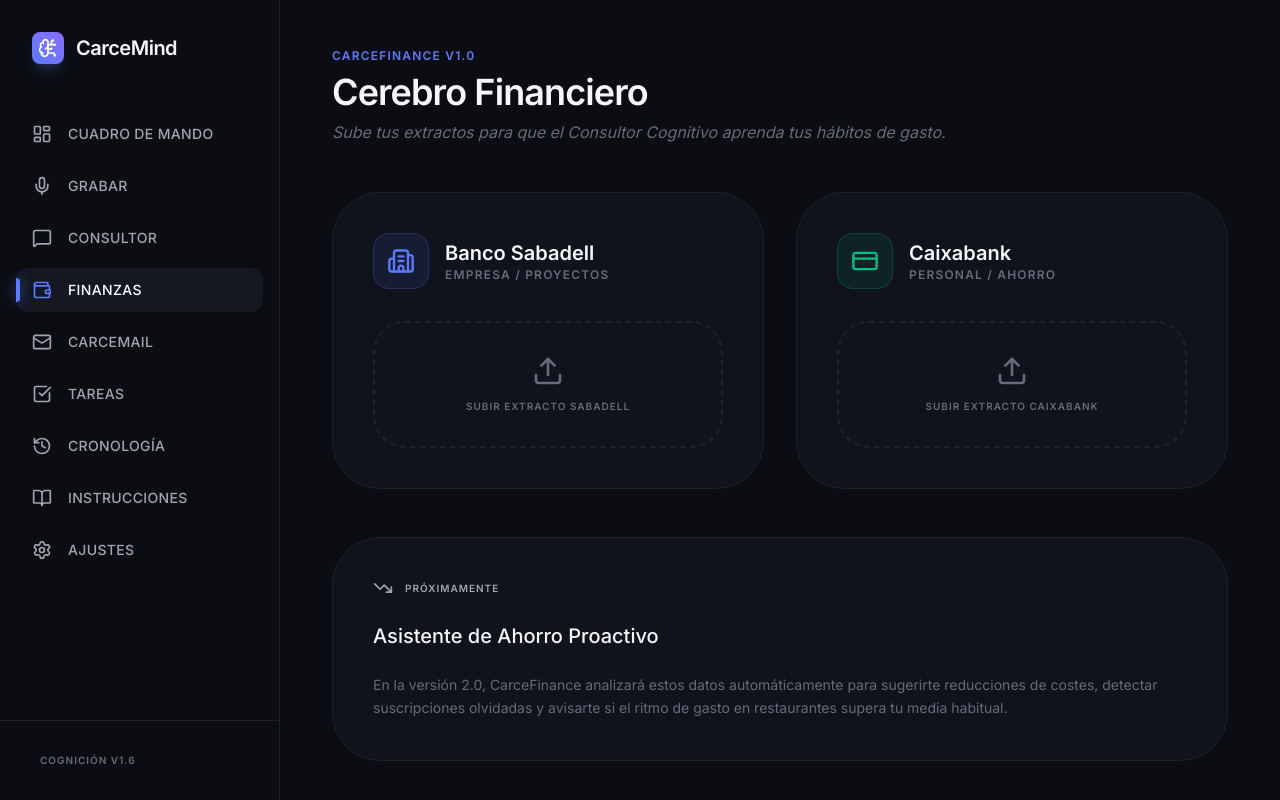
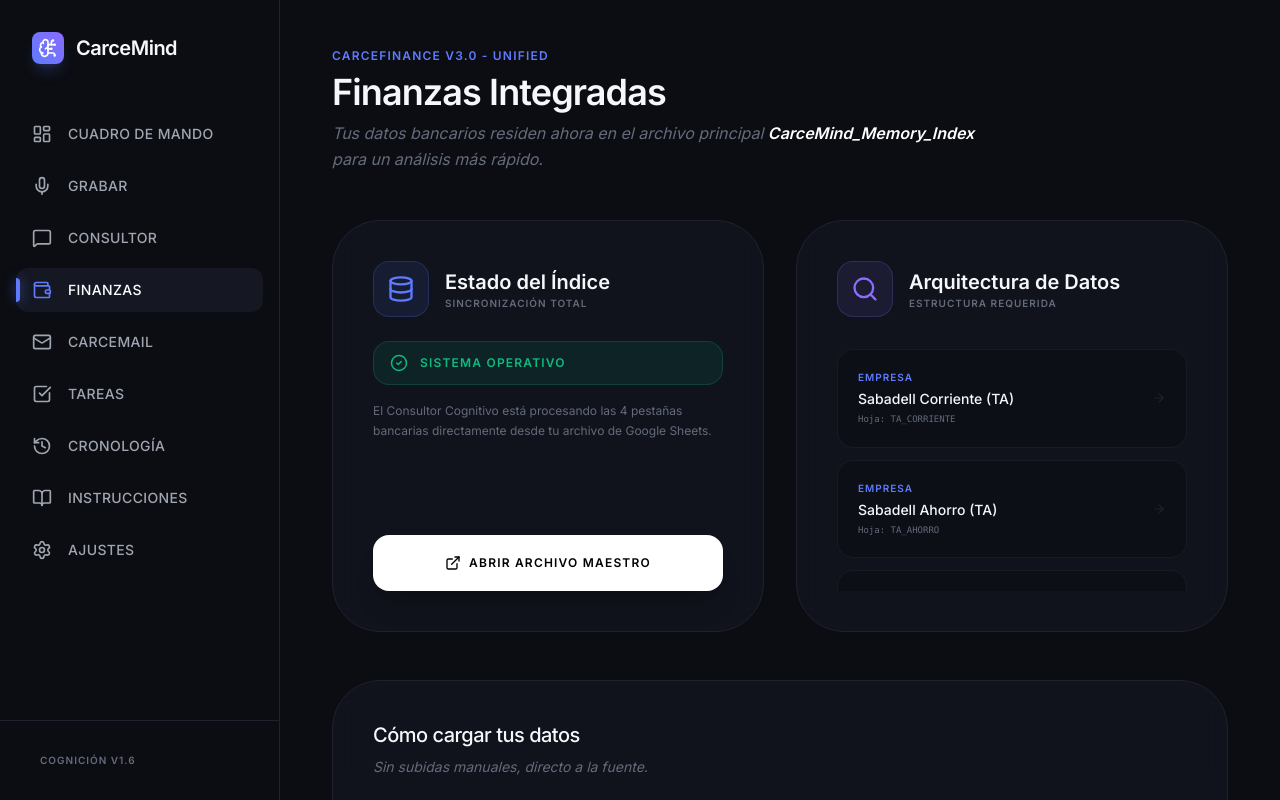
Before and after one commit to carcepower/Carcemind, a React (Vite) app: page / in a window 1280 px wide. Both pictures are taken after a click on the button "FINANZAS". Built offline with nearby package versions, Linux system fonts and the light colour scheme.

Commit message:
Update from Google Built

```diff
--- a/App.tsx
+++ b/App.tsx
@@ -34,12 +34,12 @@
 
   const [memories, setMemories] = useState<Memory[]>([]);
   const [tasks, setTasks] = useState<Task[]>([]);
-  const [bankTrans, setBankTrans] = useState<BankTransaction[]>([]);
+  const [bankTrans, setBankTrans] = useState<any[]>([]);
 
   const [chatHistory, setChatHistory] = useState<Message[]>(() => {
     const saved = localStorage.getItem('carcemind_chat_history');
     return saved ? JSON.parse(saved) : [
-      { id: '1', role: 'assistant', text: 'Hola Pablo. He analizado tus memorias estructuradas. ¿En qué avanzamos?', timestamp: new Date() }
+      { id: '1', role: 'assistant', text: 'Hola Pablo. He analizado tus memorias estructuradas y finanzas. ¿En qué avanzamos?', timestamp: new Date() }
     ];
   });
 
@@ -64,12 +64,11 @@
     localStorage.setItem('carcemind_mail_history', JSON.stringify(mailHistory));
   }, [mailHistory]);
 
-  const fetchRowsSafe = async (sheetName: string) => {
+  const fetchRowsSafe = async (ssId: string, sheetName: string) => {
     try {
-      if (!googleConfig.spreadsheetId || !googleConfig.accessToken) return [];
-      return await googleApi.getRows(googleConfig.spreadsheetId, sheetName, googleConfig.accessToken);
+      if (!ssId || !googleConfig.accessToken) return [];
+      return await googleApi.getRows(ssId, sheetName, googleConfig.accessToken);
     } catch (e) {
-      console.warn(`La pestaña ${sheetName} no pudo ser cargada.`);
       return [];
     }
   };
@@ -78,12 +77,18 @@
     if (googleConfig.isConnected && googleConfig.accessToken && googleConfig.spreadsheetId) {
       setIsInitialLoading(true);
       try {
-        const [memRows, taskRows, chatRows, mailRows, bankRows] = await Promise.all([
-          fetchRowsSafe('ENTRADAS'),
-          fetchRowsSafe('TAREAS'),
-          fetchRowsSafe('CHAT_LOG'),
-          fetchRowsSafe('MAIL_LOG'),
-          fetchRowsSafe('BANK_LOG')
+        const [
+          memRows, taskRows, chatRows, mailRows,
+          taCorr, taAho, perCorr, perAho
+        ] = await Promise.all([
+          fetchRowsSafe(googleConfig.spreadsheetId, 'ENTRADAS'),
+          fetchRowsSafe(googleConfig.spreadsheetId, 'TAREAS'),
+          fetchRowsSafe(googleConfig.spreadsheetId, 'CHAT_LOG'),
+          fetchRowsSafe(googleConfig.spreadsheetId, 'MAIL_LOG'),
+          fetchRowsSafe(googleConfig.spreadsheetId, 'TA_CORRIENTE'),
+          fetchRowsSafe(googleConfig.spreadsheetId, 'TA_AHORRO'),
+          fetchRowsSafe(googleConfig.spreadsheetId, 'PERSONAL_CORRIENTE'),
+          fetchRowsSafe(googleConfig.spreadsheetId, 'PERSONAL_AHORRO')
         ]);
 
         if (memRows.length > 1) {
@@ -100,26 +105,13 @@
           setTasks(loadedTasks);
         }
 
-        if (chatRows.length > 1) {
-          const loadedChat = chatRows.slice(1).filter((r: any) => r[0]).map((r: any) => ({
-            id: r[0], timestamp: new Date(r[1]), role: r[2] as 'user' | 'assistant', text: r[3]
-          }));
-          if (loadedChat.length !== chatHistory.length) setChatHistory(loadedChat);
-        }
-
-        if (mailRows.length > 1) {
-          const loadedMail = mailRows.slice(1).filter((r: any) => r[2]).map((r: any) => ({
-            prompt: r[2], answer: r[3], results: JSON.parse(r[4] || '[]')
-          }));
-          if (loadedMail.length !== mailHistory.length) setMailHistory(loadedMail);
-        }
-
-        if (bankRows.length > 1) {
-          const loadedBank: BankTransaction[] = bankRows.slice(1).filter((r: any) => r[0]).map((r: any) => ({
-            id: r[0], date: r[1], concept: r[2], amount: parseFloat(r[3]), balance: parseFloat(r[4]), bank: r[5] as any, category: r[6] as any
-          }));
-          setBankTrans(loadedBank);
-        }
+        const combinedFinance = [
+          ...taCorr.slice(1).map(r => ({ date: r[0], concept: r[1], amount: r[3], type: 'TA_Empresa_Corriente' })),
+          ...taAho.slice(1).map(r => ({ date: r[0], concept: r[1], amount: r[3], type: 'TA_Empresa_Ahorro' })),
+          ...perCorr.slice(1).map(r => ({ date: r[0], concept: r[2], amount: r[4], type: 'Personal_Caixa_Corriente' })),
+          ...perAho.slice(1).map(r => ({ date: r[0], concept: r[2], amount: r[4], type: 'Personal_Caixa_Ahorro' }))
+        ].filter(t => t.date);
+        setBankTrans(combinedFinance);
 
       } catch (error) {
         console.error("Error crítico cargando datos:", error);
@@ -130,6 +122,21 @@
   };
 
   useEffect(() => { loadData(); }, [googleConfig.isConnected, googleConfig.spreadsheetId, googleConfig.accessToken]);
+
+  const renderView = () => {
+    switch (activeView) {
+      case ViewType.DASHBOARD: return <Dashboard memories={memories} tasks={tasks} onRefresh={loadData} isLoading={isInitialLoading} />;
+      case ViewType.RECORD: return <RecordMemory onMemoryAdded={() => { loadData(); setActiveView(ViewType.MEMORIES); }} googleConfig={googleConfig} />;
+      case ViewType.CHAT: return <ChatView memories={memories} googleConfig={googleConfig} messages={chatHistory} setMessages={setChatHistory} bankData={bankTrans} />;
+      case ViewType.MAIL: return <CarceMailView config={gmailConfig} setConfig={setGmailConfig} history={mailHistory} setHistory={setMailHistory} googleConfig={googleConfig} />;
+      case ViewType.BANK: return <BankView googleConfig={googleConfig} onDataUpdate={loadData} />;
+      case ViewType.TASKS: return <TasksView tasks={tasks} setTasks={setTasks} googleConfig={googleConfig} onDeleteTask={handleDeleteTask} onRefresh={loadData} isLoading={isInitialLoading} />;
+      case ViewType.MEMORIES: return <MemoriesView memories={memories} onDeleteMemory={handleDeleteMemory} />;
+      case ViewType.SETTINGS: return <SettingsView config={googleConfig} setConfig={setGoogleConfig} />;
+      case ViewType.INSTRUCTIONS: return <InstructionsView />;
+      default: return <Dashboard memories={memories} tasks={tasks} onRefresh={loadData} isLoading={isInitialLoading} />;
+    }
+  };
 
   const handleDeleteMemory = async (id: string) => {
     if (!googleConfig.accessToken || !googleConfig.spreadsheetId) return;
@@ -145,21 +152,6 @@
       await googleApi.deleteRowById(googleConfig.spreadsheetId, 'TAREAS', id, googleConfig.accessToken);
       setTasks(prev => prev.filter(t => t.id !== id));
     } catch (e) { console.error(e); }
-  };
-
-  const renderView = () => {
-    switch (activeView) {
-      case ViewType.DASHBOARD: return <Dashboard memories={memories} tasks={tasks} onRefresh={loadData} isLoading={isInitialLoading} />;
-      case ViewType.RECORD: return <RecordMemory onMemoryAdded={() => { loadData(); setActiveView(ViewType.MEMORIES); }} googleConfig={googleConfig} />;
-      case ViewType.CHAT: return <ChatView memories={memories} googleConfig={googleConfig} messages={chatHistory} setMessages={setChatHistory} bankData={bankTrans} />;
-      case ViewType.MAIL: return <CarceMailView config={gmailConfig} setConfig={setGmailConfig} history={mailHistory} setHistory={setMailHistory} googleConfig={googleConfig} />;
-      case ViewType.BANK: return <BankView googleConfig={googleConfig} onDataUpdate={loadData} />;
-      case ViewType.TASKS: return <TasksView tasks={tasks} setTasks={setTasks} googleConfig={googleConfig} onDeleteTask={handleDeleteTask} onRefresh={loadData} isLoading={isInitialLoading} />;
-      case ViewType.MEMORIES: return <MemoriesView memories={memories} onDeleteMemory={handleDeleteMemory} />;
-      case ViewType.SETTINGS: return <SettingsView config={googleConfig} setConfig={setGoogleConfig} />;
-      case ViewType.INSTRUCTIONS: return <InstructionsView />;
-      default: return <Dashboard memories={memories} tasks={tasks} onRefresh={loadData} isLoading={isInitialLoading} />;
-    }
   };
 
   return (
--- a/views/BankView.tsx
+++ b/views/BankView.tsx
@@ -1,188 +1,120 @@
 
-import React, { useState } from 'react';
-import { GoogleConfig, BankTransaction } from '../types';
-import { googleApi } from '../lib/googleApi';
-import { Upload, FileText, CheckCircle2, Loader2, AlertCircle, TrendingDown, Building2, CreditCard } from 'lucide-react';
+import React from 'react';
+import { GoogleConfig } from '../types';
+import {
+  CheckCircle2,
+  ExternalLink,
+  Database,
+  Search,
+  ArrowRight
+} from 'lucide-react';
 
 interface BankViewProps {
   googleConfig: GoogleConfig;
   onDataUpdate: () => void;
 }
 
-const BankView: React.FC<BankViewProps> = ({ googleConfig, onDataUpdate }) => {
-  const [loading, setLoading] = useState<{ [key: string]: boolean }>({});
-  const [status, setStatus] = useState<{ [key: string]: 'idle' | 'success' | 'error' }>({ Sabadell: 'idle', Caixabank: 'idle' });
-  const [errorMsg, setErrorMsg] = useState('');
+const BankView: React.FC<BankViewProps> = ({ googleConfig }) => {
+  const financeSheets = [
+    { label: 'Sabadell Corriente (TA)', tab: 'TA_CORRIENTE', category: 'Empresa' },
+    { label: 'Sabadell Ahorro (TA)', tab: 'TA_AHORRO', category: 'Empresa' },
+    { label: 'Caixabank Corriente (Personal)', tab: 'PERSONAL_CORRIENTE', category: 'Personal' },
+    { label: 'Caixabank Ahorro (Personal)', tab: 'PERSONAL_AHORRO', category: 'Personal' }
+  ];
 
-  const processFile = async (file: File, bank: 'Sabadell' | 'Caixabank', category: 'Empresa' | 'Personal') => {
-    if (!googleConfig.isConnected) {
-      setErrorMsg("Conecta Google en Ajustes primero.");
-      return;
-    }
-
-    setLoading(prev => ({ ...prev, [bank]: true }));
-    setStatus(prev => ({ ...prev, [bank]: 'idle' }));
-
-    try {
-      // 1. Convertir archivo a Base64 para Gemini
-      const base64 = await new Promise<string>((resolve) => {
-        const reader = new FileReader();
-        reader.onload = () => resolve((reader.result as string).split(',')[1]);
-        reader.readAsDataURL(file);
-      });
-
-      // 2. IA Parsing
-      const prompt = `
-        Analiza este extracto bancario de ${bank}.
-        Extrae las transacciones y devuélvelas en un array JSON con este formato exacto:
-        [{"date": "YYYY-MM-DD", "concept": "nombre del comercio o abono", "amount": numero_flotante, "balance": numero_flotante}]
-
-        Notas para ${bank}:
-        ${bank === 'Sabadell' ? 'Columnas: F. Operativa, Concepto, Importe, Saldo.' : 'Columnas: Fecha, Movimiento, Importe, Saldo.'}
-        Devuelve SOLO el JSON.
-      `;
-
-      const response = await googleApi.safeAiCall({
-        prompt,
-        fileData: { data: base64, mimeType: file.type }
-      });
-
-      const transactions = JSON.parse(response.text);
-
-      // 3. Guardar en Google Sheets (Batch upload)
-      if (transactions.length > 0) {
-        const rows = transactions.map((t: any) => [
-          crypto.randomUUID(),
-          t.date,
-          t.concept,
-          t.amount,
-          t.balance,
-          bank,
-          category
-        ]);
-
-        await googleApi.batchAppendRows(googleConfig.spreadsheetId!, 'BANK_LOG', rows, googleConfig.accessToken!);
-      }
-
-      setStatus(prev => ({ ...prev, [bank]: 'success' }));
-      onDataUpdate();
-    } catch (err: any) {
-      console.error(err);
-      setStatus(prev => ({ ...prev, [bank]: 'error' }));
-      setErrorMsg("Error procesando el archivo. Asegúrate de que sea un Excel o CSV legible.");
-    } finally {
-      setLoading(prev => ({ ...prev, [bank]: false }));
+  const handleOpenFile = () => {
+    if (googleConfig.spreadsheetId) {
+      window.open(`https://docs.google.com/spreadsheets/d/${googleConfig.spreadsheetId}/edit`, '_blank');
     }
   };
 
   return (
     <div className="max-w-4xl mx-auto space-y-12 pb-32 animate-in fade-in duration-700">
       <header className="space-y-2">
-        <p className="text-[#5E7BFF] text-xs font-bold uppercase tracking-widest">CarceFinance v1.0</p>
-        <h2 className="text-4xl font-semibold tracking-tight">Cerebro Financiero</h2>
-        <p className="text-[#646B7B] italic">Sube tus extractos para que el Consultor Cognitivo aprenda tus hábitos de gasto.</p>
+        <p className="text-[#5E7BFF] text-xs font-bold uppercase tracking-widest">CarceFinance v3.0 - Unified</p>
+        <h2 className="text-4xl font-semibold tracking-tight">Finanzas Integradas</h2>
+        <p className="text-[#646B7B] italic leading-relaxed max-w-2xl">
+          Tus datos bancarios residen ahora en el archivo principal <b className="text-white">CarceMind_Memory_Index</b> para un análisis más rápido.
+        </p>
       </header>
 
       <div className="grid grid-cols-1 md:grid-cols-2 gap-8">
-        {/* SABADELL - EMPRESA */}
-        <div className={`glass border p-10 rounded-[3rem] space-y-8 transition-all ${status.Sabadell === 'success' ? 'border-[#10B981]/30 bg-[#10B981]/5' : 'border-[#1F2330]'}`}>
+        <section className="glass border border-[#1F2330] p-10 rounded-[3rem] space-y-6 flex flex-col justify-between">
+          <div className="space-y-6">
             <div className="flex items-center gap-4">
               <div className="w-14 h-14 rounded-2xl bg-[#5E7BFF]/10 flex items-center justify-center border border-[#5E7BFF]/20">
-              <Building2 className="text-[#5E7BFF]" size={28} />
+                <Database className="text-[#5E7BFF]" size={28} />
               </div>
               <div>
-              <h3 className="text-xl font-bold">Banco Sabadell</h3>
-              <p className="text-[#646B7B] text-xs uppercase font-bold tracking-widest">Empresa / Proyectos</p>
+                <h3 className="text-xl font-bold">Estado del Índice</h3>
+                <p className="text-[#646B7B] text-[10px] uppercase font-bold tracking-widest">Sincronización Total</p>
               </div>
             </div>
 
-          <div className="relative group">
-            <input
-              type="file"
-              accept=".csv,.xlsx,.xls"
-              onChange={(e) => e.target.files?.[0] && processFile(e.target.files[0], 'Sabadell', 'Empresa')}
-              className="absolute inset-0 w-full h-full opacity-0 cursor-pointer z-10"
-              disabled={loading.Sabadell}
-            />
-            <div className="border-2 border-dashed border-[#1F2330] group-hover:border-[#5E7BFF] rounded-[2rem] p-8 text-center transition-all">
-              {loading.Sabadell ? (
-                <div className="flex flex-col items-center gap-3">
-                  <Loader2 className="animate-spin text-[#5E7BFF]" />
-                  <span className="text-[10px] font-bold uppercase tracking-widest">Leyendo transacciones...</span>
+            <div className="space-y-4">
+              <div className="flex items-center gap-3 px-4 py-3 rounded-2xl bg-[#10B981]/10 text-[#10B981] border border-[#10B981]/20">
+                <CheckCircle2 size={18} />
+                <span className="text-xs font-bold uppercase tracking-widest">Sistema Operativo</span>
               </div>
-              ) : status.Sabadell === 'success' ? (
-                <div className="flex flex-col items-center gap-3 text-[#10B981]">
-                  <CheckCircle2 size={32} />
-                  <span className="text-[10px] font-bold uppercase tracking-widest">Sincronizado</span>
-                </div>
-              ) : (
-                <div className="flex flex-col items-center gap-3 text-[#646B7B]">
-                  <Upload size={32} />
-                  <span className="text-[10px] font-bold uppercase tracking-widest">Subir Extracto Sabadell</span>
-                </div>
-              )}
-            </div>
+              <p className="text-[#646B7B] text-xs leading-relaxed">
+                El Consultor Cognitivo está procesando las 4 pestañas bancarias directamente desde tu archivo de Google Sheets.
+              </p>
             </div>
           </div>
 
-        {/* CAIXABANK - PERSONAL */}
-        <div className={`glass border p-10 rounded-[3rem] space-y-8 transition-all ${status.Caixabank === 'success' ? 'border-[#10B981]/30 bg-[#10B981]/5' : 'border-[#1F2330]'}`}>
+          <button
+            onClick={handleOpenFile}
+            className="w-full py-5 rounded-2xl bg-white text-black font-bold text-xs uppercase tracking-widest flex items-center justify-center gap-2 hover:scale-[1.02] active:scale-95 transition-all shadow-xl mt-4"
+          >
+            <ExternalLink size={16} /> Abrir Archivo Maestro
+          </button>
+        </section>
+
+        <section className="glass border border-[#1F2330] p-10 rounded-[3rem] space-y-6">
           <div className="flex items-center gap-4">
-            <div className="w-14 h-14 rounded-2xl bg-[#10B981]/10 flex items-center justify-center border border-[#10B981]/20">
-              <CreditCard className="text-[#10B981]" size={28} />
+            <div className="w-14 h-14 rounded-2xl bg-[#8A6CFF]/10 flex items-center justify-center border border-[#8A6CFF]/20">
+              <Search className="text-[#8A6CFF]" size={28} />
             </div>
             <div>
-              <h3 className="text-xl font-bold">Caixabank</h3>
-              <p className="text-[#646B7B] text-xs uppercase font-bold tracking-widest">Personal / Ahorro</p>
+              <h3 className="text-xl font-bold">Arquitectura de Datos</h3>
+              <p className="text-[#646B7B] text-[10px] uppercase font-bold tracking-widest">Estructura Requerida</p>
             </div>
           </div>
 
-          <div className="relative group">
-            <input
-              type="file"
-              accept=".csv,.xlsx,.xls"
-              onChange={(e) => e.target.files?.[0] && processFile(e.target.files[0], 'Caixabank', 'Personal')}
-              className="absolute inset-0 w-full h-full opacity-0 cursor-pointer z-10"
-              disabled={loading.Caixabank}
-            />
-            <div className="border-2 border-dashed border-[#1F2330] group-hover:border-[#10B981] rounded-[2rem] p-8 text-center transition-all">
-              {loading.Caixabank ? (
-                <div className="flex flex-col items-center gap-3">
-                  <Loader2 className="animate-spin text-[#10B981]" />
-                  <span className="text-[10px] font-bold uppercase tracking-widest">Escaneando saldos...</span>
+          <div className="space-y-3 pt-2 max-h-[250px] overflow-y-auto scrollbar-hide">
+            {financeSheets.map((item, i) => (
+              <div key={i} className="p-5 bg-black/20 border border-white/5 rounded-2xl flex items-center justify-between group hover:border-white/10 transition-colors">
+                <div className="space-y-1">
+                  <p className="text-[10px] font-bold text-[#5E7BFF] uppercase tracking-widest">{item.category}</p>
+                  <p className="text-sm font-medium">{item.label}</p>
+                  <p className="text-[9px] text-[#646B7B] font-mono">Hoja: {item.tab}</p>
                 </div>
-              ) : status.Caixabank === 'success' ? (
-                <div className="flex flex-col items-center gap-3 text-[#10B981]">
-                  <CheckCircle2 size={32} />
-                  <span className="text-[10px] font-bold uppercase tracking-widest">Sincronizado</span>
+                <ArrowRight size={14} className="text-[#1F2330] group-hover:text-white transition-colors" />
               </div>
-              ) : (
-                <div className="flex flex-col items-center gap-3 text-[#646B7B]">
-                  <Upload size={32} />
-                  <span className="text-[10px] font-bold uppercase tracking-widest">Subir Extracto Caixabank</span>
+            ))}
           </div>
-              )}
+        </section>
+      </div>
+
+      <div className="glass border border-[#1F2330] p-10 rounded-[3rem] space-y-8">
+        <div className="space-y-2">
+          <h4 className="text-xl font-medium tracking-tight">Cómo cargar tus datos</h4>
+          <p className="text-[#646B7B] text-sm italic">Sin subidas manuales, directo a la fuente.</p>
+        </div>
+        <div className="grid grid-cols-1 md:grid-cols-3 gap-8">
+          <div className="space-y-3">
+            <div className="w-10 h-10 rounded-xl bg-white/5 flex items-center justify-center text-xs font-bold text-white">01</div>
+            <p className="text-xs text-[#A0A6B1] leading-relaxed">Abre el <b className="text-white">Archivo Maestro</b> pulsando el botón de arriba.</p>
+          </div>
+          <div className="space-y-3">
+            <div className="w-10 h-10 rounded-xl bg-white/5 flex items-center justify-center text-xs font-bold text-white">02</div>
+            <p className="text-xs text-[#A0A6B1] leading-relaxed">Navega hasta la pestaña correspondiente (ej. <b className="text-white">TA_CORRIENTE</b>).</p>
+          </div>
+          <div className="space-y-3">
+            <div className="w-10 h-10 rounded-xl bg-white/5 flex items-center justify-center text-xs font-bold text-white">03</div>
+            <p className="text-xs text-[#A0A6B1] leading-relaxed">Pega tus movimientos. El Consultor los leerá en la próxima consulta.</p>
           </div>
         </div>
-        </div>
-      </div>
-
-      {errorMsg && (
-        <div className="p-6 rounded-2xl bg-red-500/5 border border-red-500/20 text-red-400 flex items-center gap-4 animate-in slide-in-from-top-2">
-          <AlertCircle size={20} />
-          <p className="text-sm font-medium">{errorMsg}</p>
-        </div>
-      )}
-
-      <div className="glass border border-[#1F2330] p-10 rounded-[3rem] space-y-6">
-        <div className="flex items-center gap-3">
-          <TrendingDown className="text-[#A0A6B1]" size={20} />
-          <h4 className="font-bold text-[10px] uppercase tracking-widest text-[#A0A6B1]">Próximamente</h4>
-        </div>
-        <h5 className="text-xl font-medium">Asistente de Ahorro Proactivo</h5>
-        <p className="text-[#646B7B] text-sm leading-relaxed">
-          En la versión 2.0, CarceFinance analizará estos datos automáticamente para sugerirte reducciones de costes, detectar suscripciones olvidadas y avisarte si el ritmo de gasto en restaurantes supera tu media habitual.
-        </p>
       </div>
     </div>
   );
```
Also changed, not shown: views/SettingsView.tsx (+29 -56 lines). Lines whose indentation alone changed are shown as unchanged.
